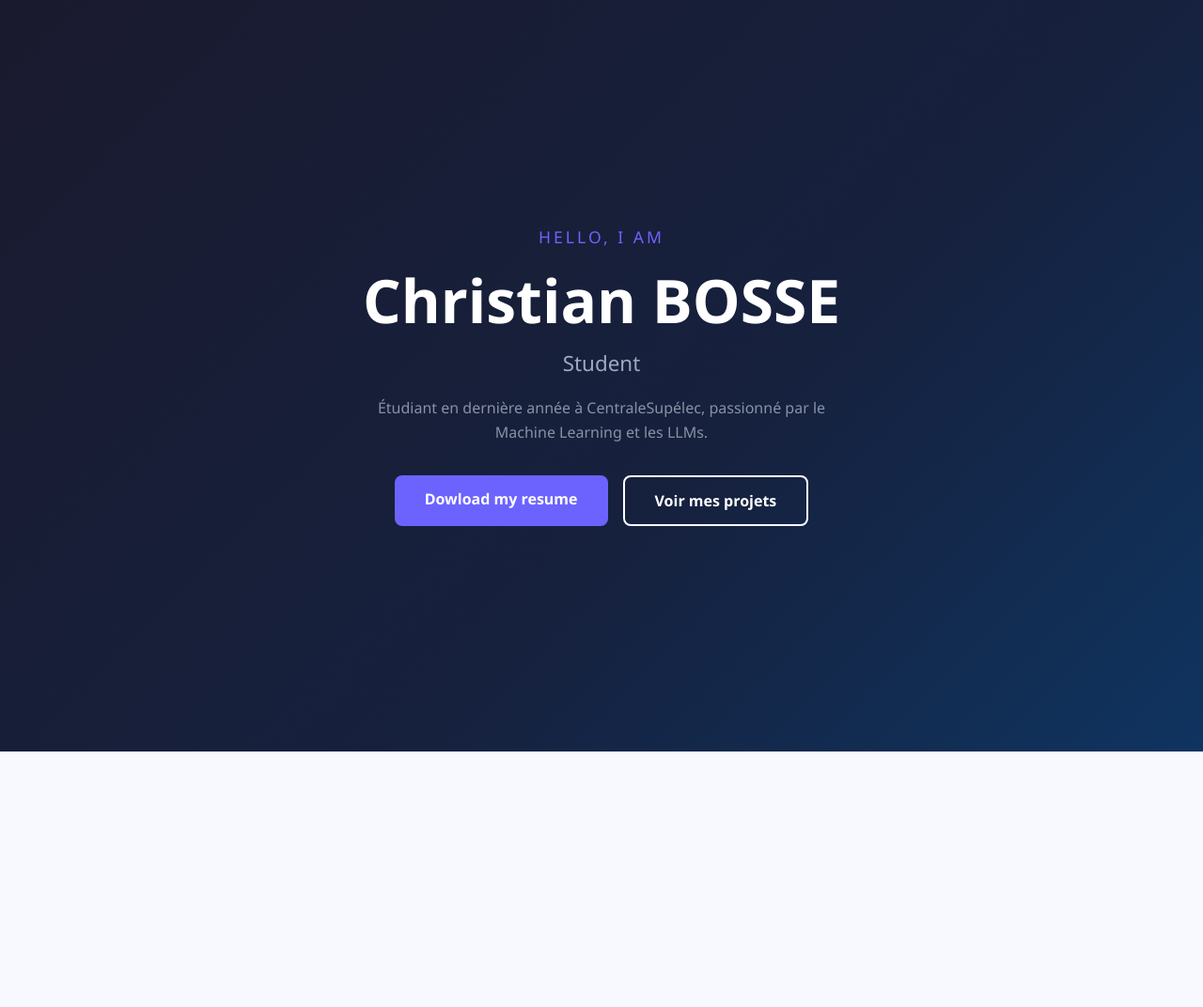
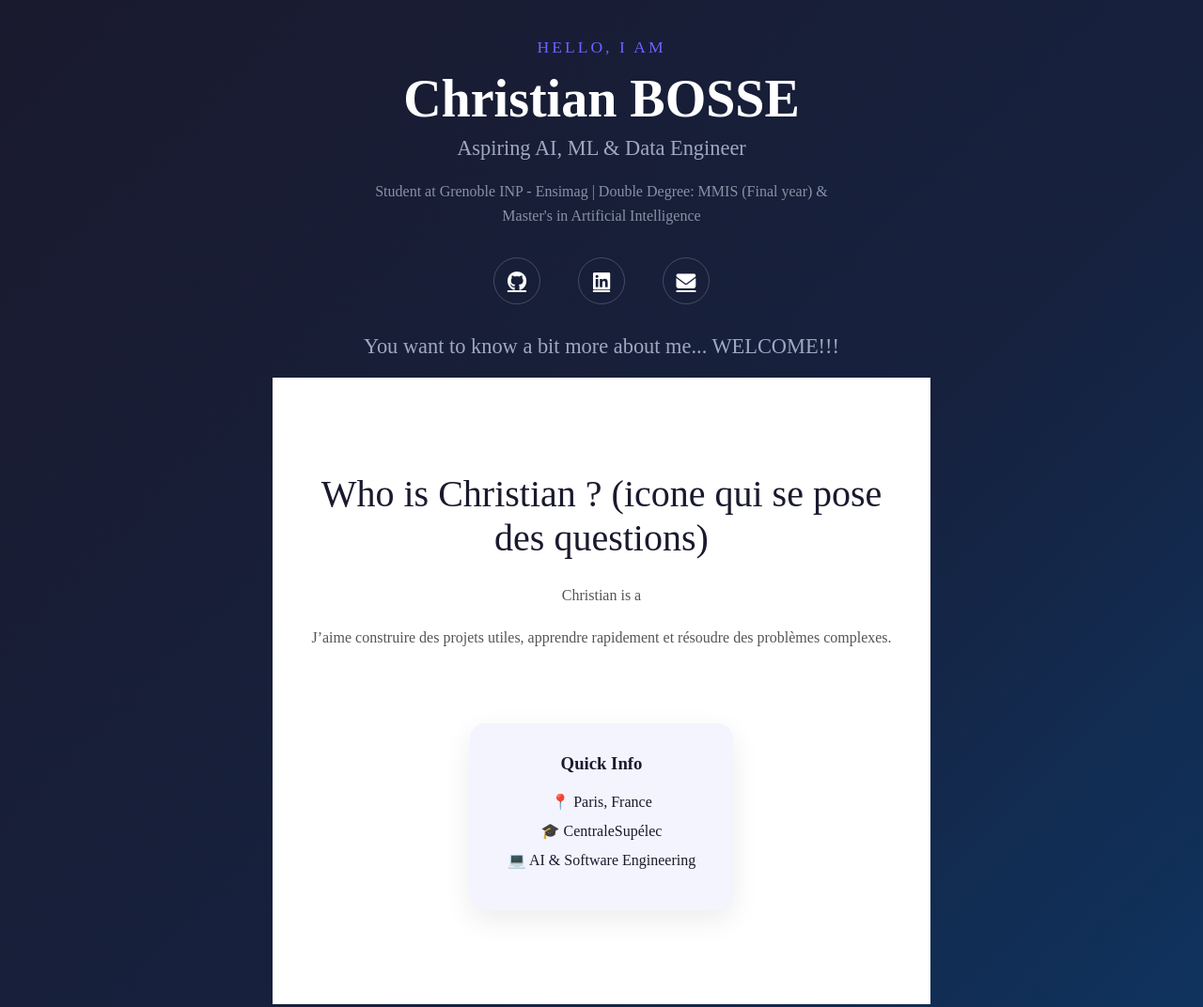
Before and after one commit to ChristianBOSSE361/Portofolio, a plain HTML site: page index.html in a window 1280 px wide. Shown: the top 1072 px of the page at 94% size. Before the commit the page ends 800 px from the top, so only its background shows below. Drawn offline with Linux system fonts and the light colour scheme; a script that the page names is missing.

Commit message:
creation of the HERO part

```diff
--- a/index.html
+++ b/index.html
@@ -3,32 +3,89 @@
 
 <html lang="fr">
 
+<!-- ============= HEAD ============= -->
 <head>
 <meta charset="UTF-8">
 <meta name="viewport" content="width=device-width, initial-scale=1.0">
 <title>Christian BOSSE - Portfolio</title>
 <link rel="stylesheet" href="styles/style.css">
+
+<!-- policy style -->
+<link rel="preconnect" href="https://fonts.googleapis.com">
+<link rel="preconnect" href="https://fonts.gstatic.com" crossorigin>
+
+<link href="https://fonts.googleapis.com/css2?family=Inter:wght@300;400;500;600;700&family=Space+Grotesk:wght@400;500;700&display=swap" rel="stylesheet">
+
+<!-- Icones -->
+<link rel="stylesheet" href="https://cdnjs.cloudflare.com/ajax/libs/font-awesome/6.5.1/css/all.min.css"/>
+
 </head>
 
+
 <body>
-
+<!-- =============== HERO SECTION ============== -->
 <section class="hero">
 <div class="hero-content">
 <p class="hero-salut"> Hello, I am </p>
 <h1>Christian BOSSE</h1>
-<h2>Student </h2>
+<h2>Aspiring AI, ML & Data Engineer</h2>
 <p class="hero-desc">
-Étudiant en dernière année à CentraleSupélec,
-passionné par le Machine Learning et les LLMs.
+Student at Grenoble INP - Ensimag | Double Degree: MMIS (Final year) & Master's in Artificial Intelligence
 </p>
 
+<div class="hero-socials">
+<a href="https://github.com/ChristianBOSSE361?tab=repositories">
+<i class="fa-brands fa-github"></i>
+</a>
+<a href="https://www.linkedin.com/in/christian-bosse-6104a9332/">
+<i class="fa-brands fa-linkedin"></i>
+</a>
+<a href="mailto:christianbosse123@gmail.com">
+<i class="fa-solid fa-envelope"></i>
+</a>
+</a>
+</div>
+
+<h2>You want to know a bit more about me... WELCOME!!! </h2>
+
 <!-- Try to put it at the end with a box where I give my information and contact -->
-<div class="hero-btns">
+<!-- <div class="hero-btns">
 <a href="cv.pdf" class="btn-primary">Dowload my resume </a>
 <a href="#projets" class="btn-secondary">Voir mes projets</a>
 </div>
 </div>
+</section> -->
+
+<!-- ===== ABOUT SECTION ===== -->
+<section class="about" id="about">
+
+  <div class="about-container">
+
+    <div class="about-text">
+      <h2>Who is Christian ? (icone qui se pose des questions)</h2>
+
+      <p>
+        Christian is a
+      </p>
+
+      <p>
+        J’aime construire des projets utiles,
+        apprendre rapidement et résoudre des problèmes complexes.
+      </p>
+    </div>
+
+    <div class="about-card">
+      <h3>Quick Info</h3>
+
+      <p>📍 Paris, France</p>
+      <p>🎓 CentraleSupélec</p>
+      <p>💻 AI & Software Engineering</p>
+    </div>
+
+  </div>
+
 </section>
+
 
 <script src="script.js"></script>
 </body>
--- a/styles/style.css
+++ b/styles/style.css
@@ -4,8 +4,11 @@
   --couleur-principale: #6C63FF;
   --couleur-texte:      #1a1a2e;
   --couleur-fond:       #f8f8ff;
-  --police:             'Segoe UI', sans-serif;
+  --font-main: 'Inter', sans-serif;
+  --font-title: 'Space Grotesk', sans-serif;
 }
+
+
 /* === RESET DE BASE === */
 * {
   margin:     0;
@@ -13,13 +16,20 @@
   box-sizing: border-box;
 }
 body {
-  font-family: var(--police);
+  font-family: var(--front-main);
   background:  var(--couleur-fond);
   color:       var(--couleur-texte);
 }
+
+
 /* === SECTION HERO === */
+.hero-content {
+  animation: fadeIn 1.2s ease;
+  max-width: 700px;
+}
+
 .hero {
-  min-height:      100vh;
+  min-height:      60vh;
   display:         flex;
   align-items:     center;
   justify-content: center;
@@ -35,7 +45,8 @@ body {
   margin-bottom:  12px;
 }
 .hero h1 {
-  font-size:    4rem;
+  font-family: var(--forn-title);
+  font-size:    3.5rem;
   font-weight:  700;
   color:        #ffffff;
   margin-bottom: 8px;
@@ -53,6 +64,8 @@ body {
   margin:     0 auto 32px;
   line-height: 1.6;
 }
+
+
 /* === BOUTONS === */
 .hero-btns {
   display:   flex;
@@ -84,3 +97,110 @@ body {
   background:  rgba(255,255,255,0.1);
   transform:   translateY(-2px);
 }
+.hero-socials {
+  margin-top: 32px;
+  margin-bottom: 32px;
+  display: flex;
+  justify-content: center;
+  gap: 40px;
+}
+
+.hero-socials a {
+  width: 50px;
+  height: 50px;
+
+  display: flex;
+  align-items: center;
+  justify-content: center;
+
+  border: 1px solid rgba(255,255,255,0.2);
+  border-radius: 50%;
+
+  font-size: 1.3rem;
+  color: white;
+
+  transition: 0.3s ease;
+}
+
+.hero-socials a:hover {
+  background: var(--couleur-principale);
+  transform: translateY(-4px);
+}
+
+/* === RESPONSIVE MOBILE === */
+@media (max-width: 768px) {
+
+  .hero h1 {
+    font-size: 2.5rem;
+  }
+
+  .hero h2 {
+    font-size: 1.1rem;
+  }
+
+  .hero-btns {
+    flex-direction: column;
+    align-items: center;
+  }
+
+  .btn-primary,
+  .btn-secondary {
+    width: 100%;
+    max-width: 280px;
+  }
+}
+
+.about {
+  padding: 100px 40px;
+  background: #ffffff;
+}
+
+.about-container {
+  max-width: 1100px;
+  margin: 0 auto;
+
+  display: flex;
+  align-items: center;
+  justify-content: space-between;
+  gap: 60px;
+}
+
+.about-text {
+  flex: 1;
+}
+
+.about-text h2 {
+  font-size: 2.5rem;
+  margin-bottom: 24px;
+  color: var(--couleur-texte);
+}
+
+.about-text p {
+  font-size: 1rem;
+  line-height: 1.8;
+  margin-bottom: 16px;
+  color: #555;
+}
+
+.about-card {
+  background: #f4f4ff;
+  padding: 32px;
+  border-radius: 16px;
+
+  min-width: 280px;
+
+  box-shadow: 0 10px 30px rgba(0,0,0,0.08);
+}
+
+.about-card h3 {
+  margin-bottom: 20px;
+}
+
+.about-card p {
+  margin-bottom: 12px;
+}
+
+.about-container {
+  flex-direction: column;
+  text-align: center;
+}
```
Also changed, not shown: scripts.js (added).
